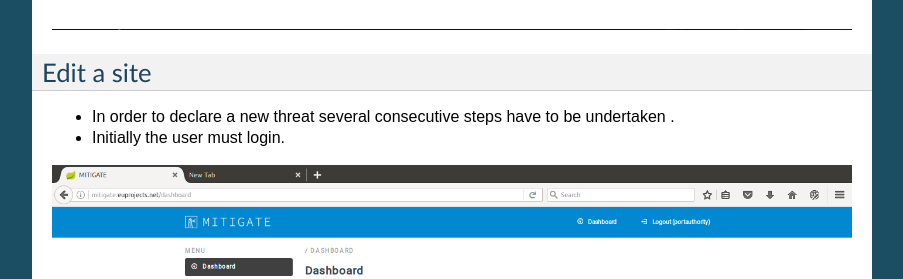
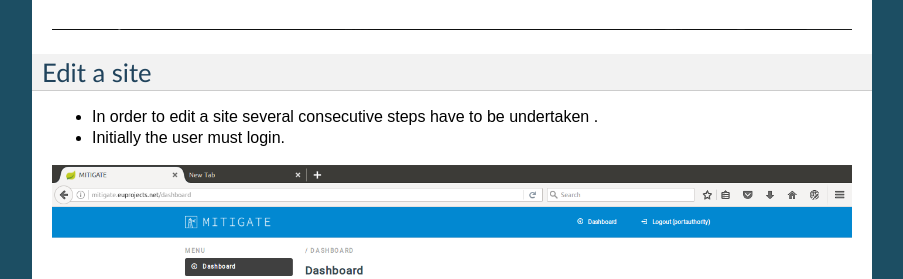
Before and after one commit to singularlogic/mitigate-documentation, a Sphinx documentation site: the page built from docs/o_sites.rst, in a window 1280 px wide and 900 px high, scrolled down 2784 px. Shown: the part 152-431 px from the top of the window, without its empty margins (198-1101 px from the left). Built offline with Sphinx 7.4.7, drawn with Linux system fonts in a browser that asks for light colours.

Commit message:
Update o_sites.rst

```diff
--- a/docs/o_sites.rst
+++ b/docs/o_sites.rst
@@ -33,7 +33,7 @@ Declaring a new site
 Edit a site
 ----------------------
 
-- In order to declare a new threat several consecutive steps have to be undertaken .
+- In order to edit a site several consecutive steps have to be undertaken .
 
 - Initially the user must login.
 
```
